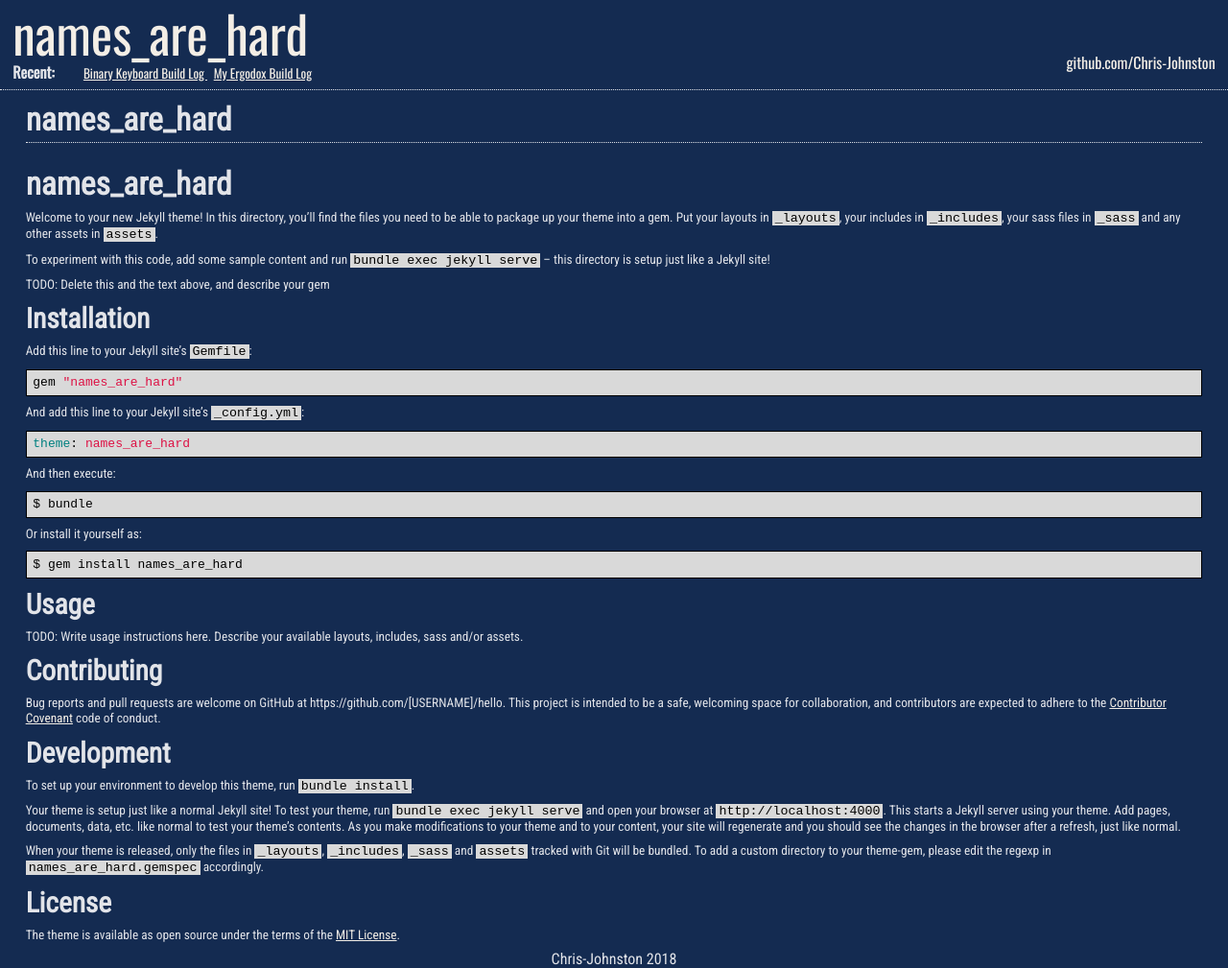
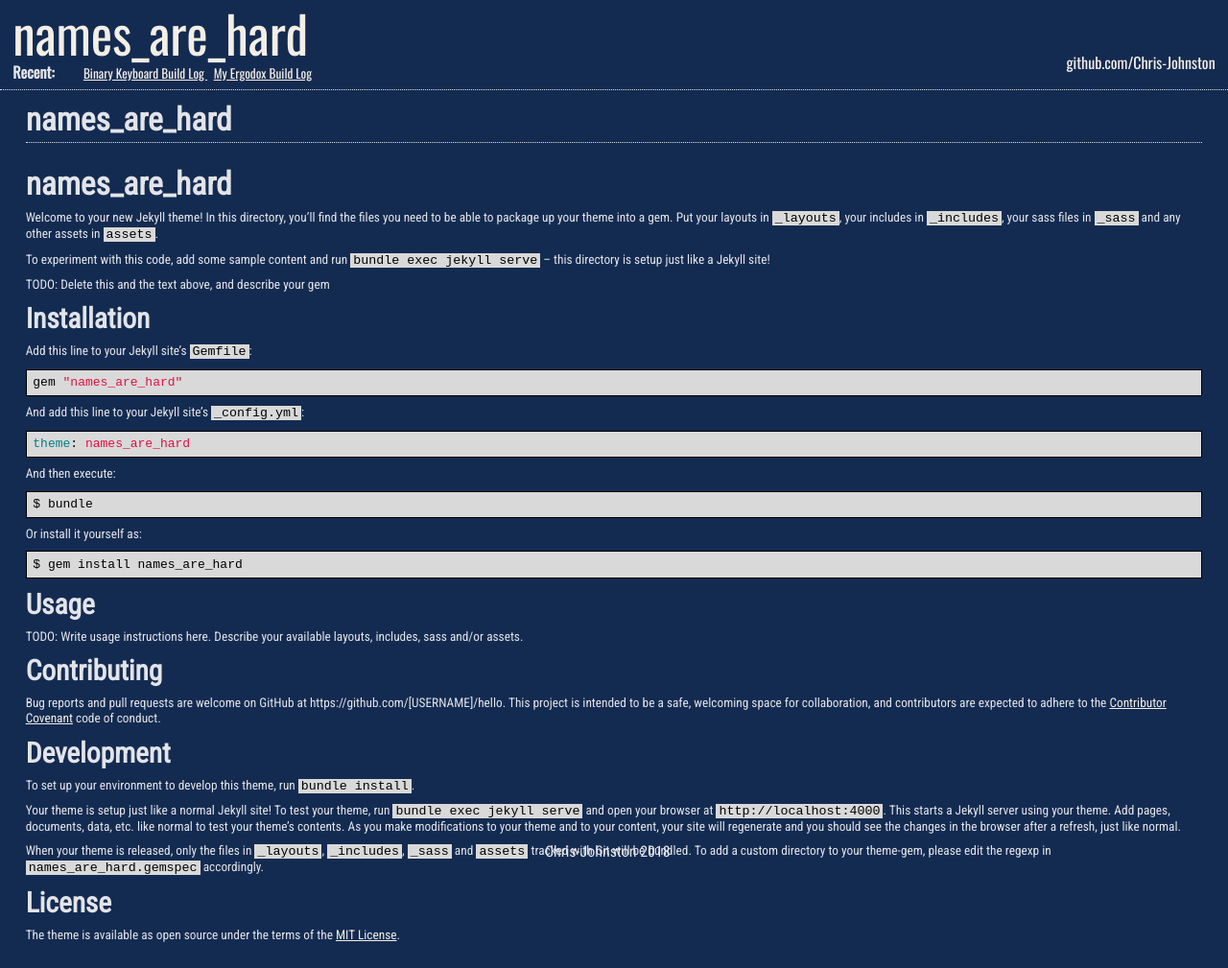
Before and after one commit to Chris-Johnston/names_are_hard, a Jekyll site: the page built from README.md, in a window 1280 px wide. Shown: the whole page at 96% size. Built offline with Jekyll 4.4.1, drawn with Linux system fonts in a browser that asks for light colours; our own code applies the rules of GitHub Pages for plain Markdown files.

Commit message:
misc changes

```diff
--- a/_layouts/home.html
+++ b/_layouts/home.html
@@ -1,10 +1,8 @@
----
-layout: home
----
 
 {% include head.html %}
 {% include header_posts.html %}
 
+<body>
 <div class="home">
 
 {% if page.title %}
@@ -16,5 +14,5 @@ layout: home
 
 
 </div>
-
+</body>
 {% include footer.html %}
--- a/_layouts/homeposts.html
+++ b/_layouts/homeposts.html
@@ -1,9 +1,8 @@
----
-layout: home
----
 
 {% include head.html %}
 {% include header_posts.html %}
+
+<body>
 
 <div class="home">
 
@@ -30,4 +29,5 @@ layout: home
 
 </div>
 
+</body>
 {% include footer.html %}
--- a/_layouts/page.html
+++ b/_layouts/page.html
@@ -1,8 +1,5 @@
----
-layout: default
----
-
 {% include head.html %}
+<body>
 
 <div class="home">
 
@@ -14,5 +11,6 @@ layout: default
 </div>
 
 </div>
+</body>
 
 {% include footer.html %}
--- a/_layouts/post.html
+++ b/_layouts/post.html
@@ -1,10 +1,8 @@
----
-layout: default
----
 
 {% include head.html %}
 {% include header.html %}
 
+<body>
 <div class="home">
 
 {% if page.title %}
@@ -15,5 +13,6 @@ layout: default
 </div>
 
 </div>
+</body>
 
 {% include footer.html %}
--- a/_sass/names_are_hard.scss
+++ b/_sass/names_are_hard.scss
@@ -156,7 +156,13 @@ body li
 
 .page-footer
 {
-  height: auto;
+  //background: $background-color;
+  height: 10pt;
+  position: absolute;
+  right: 0;
+  bottom: 0;
+  width: 100%;
+  padding: 5pt;
 }
 
 .footer-copyright
```
